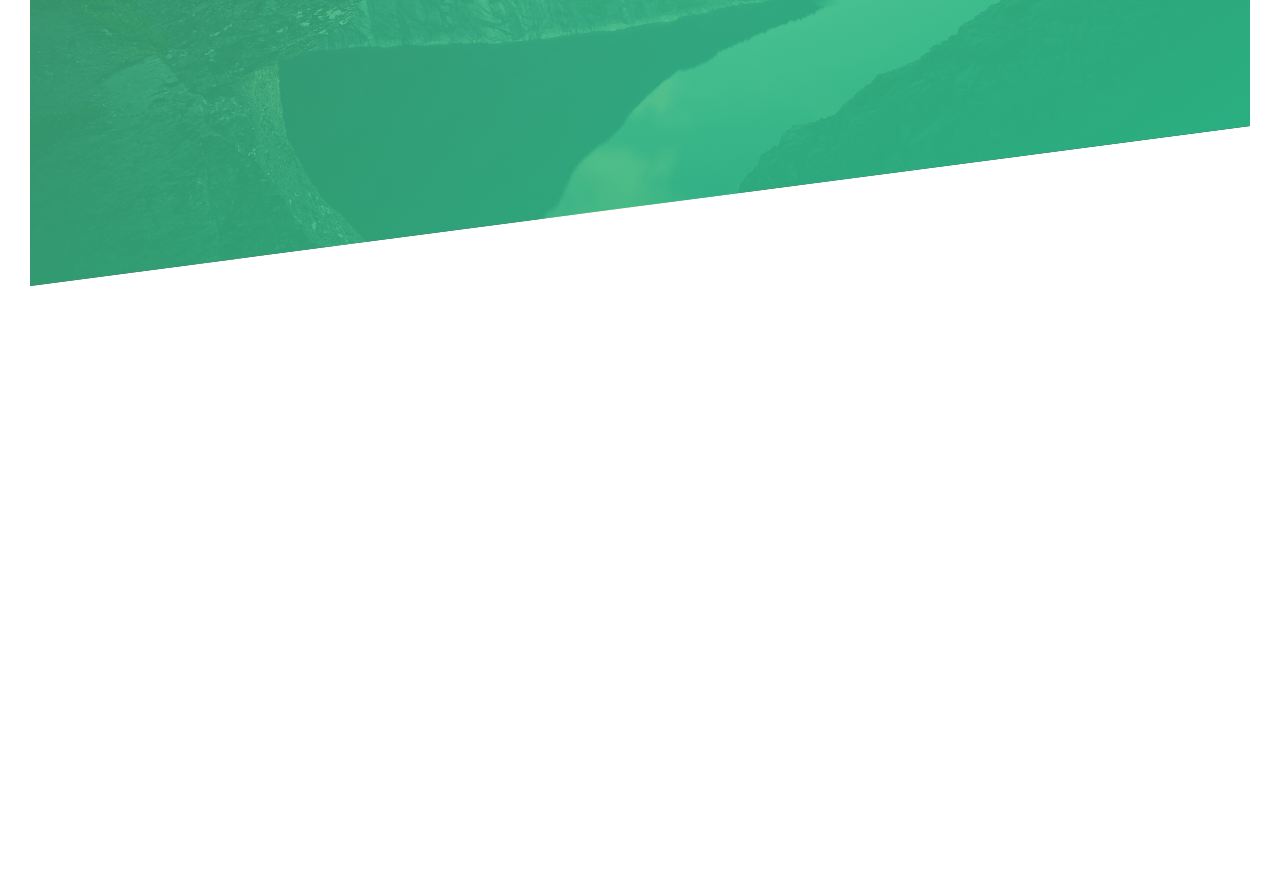
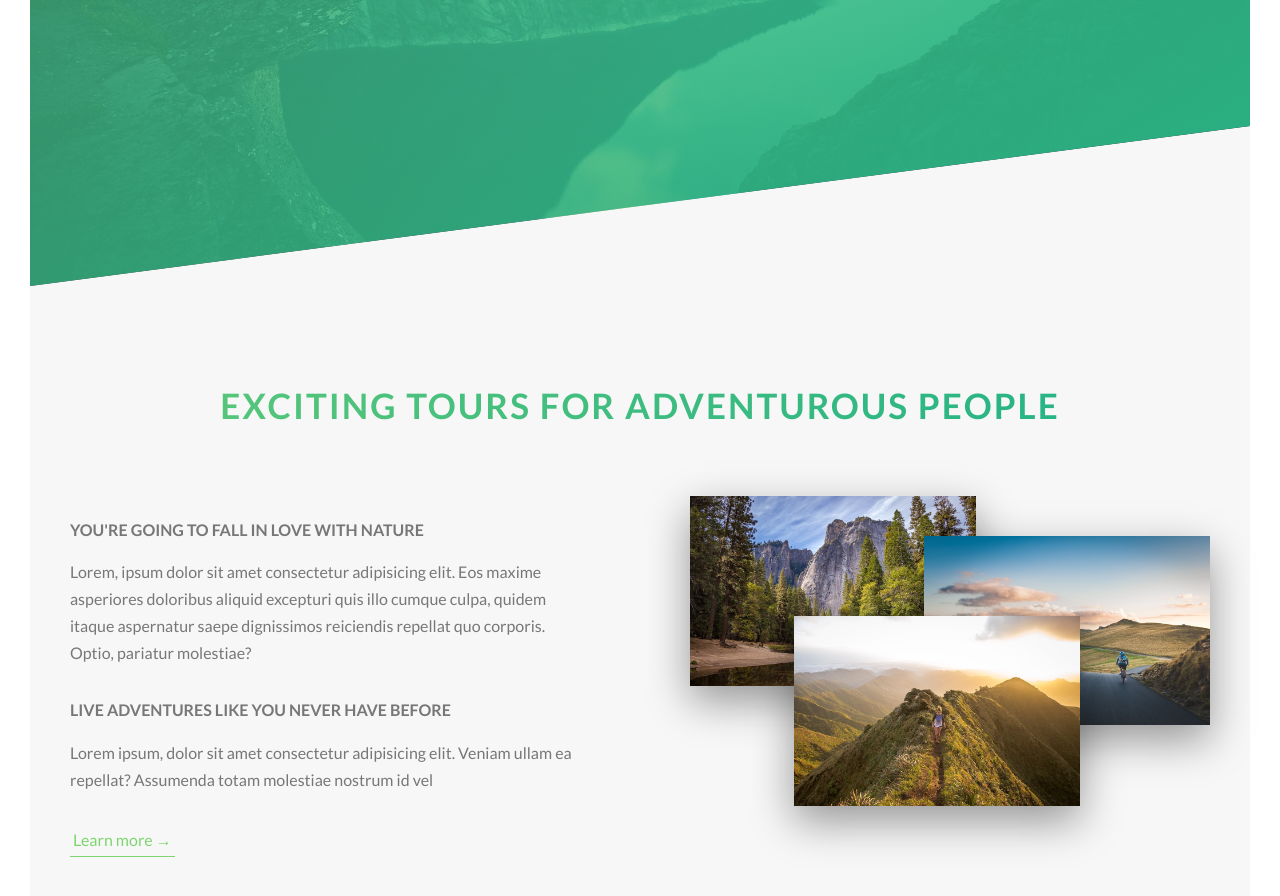
Before and after one commit to Mariam-Senzia/natours, a website: page index.html in a window 1280 px wide. Shown: the part 504-1400 px from the top of the page. Before the commit the page ends 820 px from the top, so only its background shows below. Drawn offline with Linux system fonts and the light colour scheme.

Commit message:
Add about section with styling and animation

```diff
--- a/index.html
+++ b/index.html
@@ -32,5 +32,58 @@
         <a href="#" class="btn btn--white btn--animated">Discover our tours</a>
       </div>
     </header>
+
+    <main>
+      <section class="section-about">
+        <div class="u-center-text u-margin-bottom-big">
+          <h2 class="heading-secondary">
+            Exciting tours for adventurous people
+          </h2>
+        </div>
+
+        <div class="row">
+          <div class="col-1-of-2">
+            <h3 class="heading-tertiary u-margin-bottom-small">
+              You're going to fall in love with nature
+            </h3>
+            <p class="paragraph">
+              Lorem, ipsum dolor sit amet consectetur adipisicing elit. Eos
+              maxime asperiores doloribus aliquid excepturi quis illo cumque
+              culpa, quidem itaque aspernatur saepe dignissimos reiciendis
+              repellat quo corporis. Optio, pariatur molestiae?
+            </p>
+
+            <h3 class="heading-tertiary u-margin-bottom-small">
+              Live adventures like you never have before
+            </h3>
+            <p class="paragraph">
+              Lorem ipsum, dolor sit amet consectetur adipisicing elit. Veniam
+              ullam ea repellat? Assumenda totam molestiae nostrum id vel
+            </p>
+
+            <a href="#" class="btn-text">Learn more &rarr;</a>
+          </div>
+          <div class="col-1-of-2">
+            <div class="composition">
+              <img
+                src="./img/nat-1-large.jpg"
+                alt="photo-1"
+                class="composition_photo composition_photo--p1"
+              />
+              <img
+                src="./img/nat-2-large.jpg"
+                alt="photo-2"
+                class="composition_photo composition_photo--p2"
+              />
+              <img
+                src="./img/nat-3-large.jpg"
+                alt="photo-3"
+                class="composition_photo composition_photo--p3"
+              />
+            </div>
+          </div>
+        </div>
+      </section>
+    </main>
   </body>
 </html>
--- a/sass/abstracts/_variables.scss
+++ b/sass/abstracts/_variables.scss
@@ -1,7 +1,16 @@
+// colors
 $color-primary: #7ed56f;
 $color-primary-light: #55c57a;
 $color-primary-dark: #28b485;
 
+$color-grey-light-1: #f7f7f7;
+
 $color-grey-dark: #777;
 $color-white: #fff;
 $color-black: #000;
+
+// font
+$default-font-size: 1.6rem;
+
+// grid
+$grid-width: 114rem;
--- a/sass/base/_typography.scss
+++ b/sass/base/_typography.scss
@@ -31,3 +31,40 @@
     animation: moveInRight 1s ease-out;
   }
 }
+
+.heading-secondary {
+  font-size: 3.5rem;
+  text-transform: uppercase;
+  font-weight: 700;
+  display: inline-block;
+  background-image: linear-gradient(
+    to right,
+    $color-primary-light,
+    $color-primary-dark
+  );
+  background-clip: text;
+  -webkit-background-clip: text;
+  color: transparent;
+
+  letter-spacing: 2px;
+  transition: all 0.2s;
+
+  &:hover {
+    transform: skewY(2deg) skewX(15deg) scale(1.1);
+    text-shadow: 0.5rem 1rem 2rem rgba($color-black, 0.2);
+  }
+}
+
+.heading-tertiary {
+  font-size: $default-font-size;
+  font-weight: 700;
+  text-transform: uppercase;
+}
+
+.paragraph {
+  font-size: $default-font-size;
+
+  &:not(:last-child) {
+    margin-bottom: 3rem;
+  }
+}
--- a/sass/base/_utilities.scss
+++ b/sass/base/_utilities.scss
@@ -0,0 +1,15 @@
+.u-center-text {
+  text-align: center;
+}
+
+.u-margin-bottom-small {
+  margin-bottom: 1.5rem;
+}
+
+.u-margin-bottom-medium {
+  margin-bottom: 4rem;
+}
+
+.u-margin-bottom-big {
+  margin-bottom: 8rem;
+}
--- a/sass/components/_buttons.scss
+++ b/sass/components/_buttons.scss
@@ -9,7 +9,7 @@
 
     transition: all 0.2s;
     position: relative;
-    font-size: 1.6rem;
+    font-size: $default-font-size;
   }
 
   &:hover {
@@ -54,3 +54,28 @@
     animation-fill-mode: backwards;
   }
 }
+
+.btn-text {
+  &:link,
+  &:visited {
+    font-size: $default-font-size;
+    color: $color-primary;
+    display: inline-block;
+    text-decoration: none;
+    border-bottom: 1px solid $color-primary;
+    padding: 3px;
+    transition: all 0.2s;
+  }
+
+  &:hover {
+    background-color: $color-primary-light;
+    color: $color-white;
+    box-shadow: 0 1rem 2rem rgba($color-black, 0.15);
+    transform: translateY(-2px);
+  }
+
+  &:active {
+    box-shadow: 0 0.5rem 1rem rgba($color-black, 0.15);
+    transform: translateY(0);
+  }
+}
--- /dev/null
+++ b/sass/components/_composition.scss
@@ -0,0 +1,39 @@
+.composition {
+  position: relative;
+
+  &_photo {
+    width: 55%;
+    box-shadow: 0 1.5rem 4rem rgba($color-black, 0.4);
+    border-radius: 2;
+    position: absolute;
+    z-index: 10;
+    transition: all 0.2s;
+    outline-offset: 2rem;
+
+    &--p1 {
+      left: 0;
+      top: -2rem;
+    }
+
+    &--p2 {
+      right: 0;
+      top: 2rem;
+    }
+
+    &--p3 {
+      left: 20%;
+      top: 10rem;
+    }
+
+    &:hover {
+      outline: 1.5rem solid $color-primary-light;
+      transform: scale(1.05) translateY(-0.5rem);
+      box-shadow: 0 2.5rem 4rem rgba($color-black, 0.5);
+      z-index: 20;
+    }
+  }
+
+  &:hover &_photo:not(:hover) {
+    transform: scale(0.95);
+  }
+}
--- /dev/null
+++ b/sass/components/_grid.scss
@@ -0,0 +1,10 @@
+.row {
+  max-width: $grid-width;
+  margin: 0 auto;
+  display: flex;
+  gap: 10rem;
+}
+
+.col-1-of-2 {
+  width: 50%;
+}
--- a/sass/main.scss
+++ b/sass/main.scss
@@ -8,6 +8,8 @@
 @import "base/utilities";
 
 @import "components/buttons";
+@import "components/composition";
+@import "components/grid";
 
 @import "layout/header";
 
--- a/sass/pages/_home.scss
+++ b/sass/pages/_home.scss
@@ -0,0 +1,5 @@
+.section-about {
+  background-color: $color-grey-light-1;
+  padding: 25rem 0;
+  margin-top: -20vh;
+}
```
Also changed, not shown: css/style.css, 1 other file.
